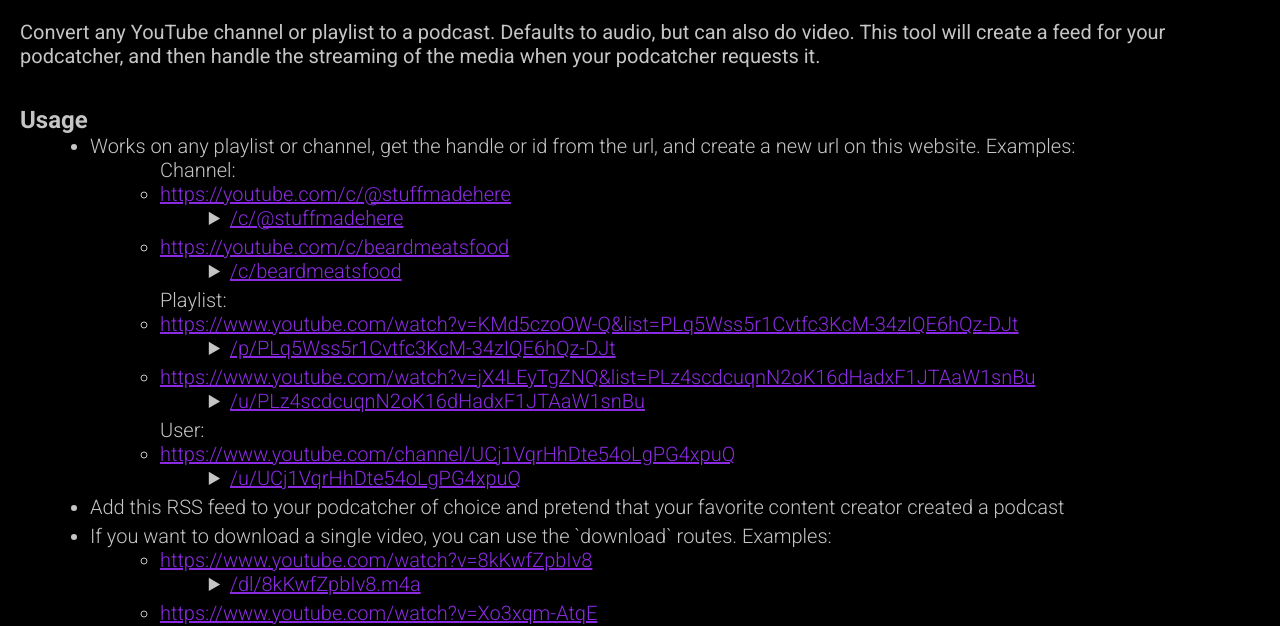
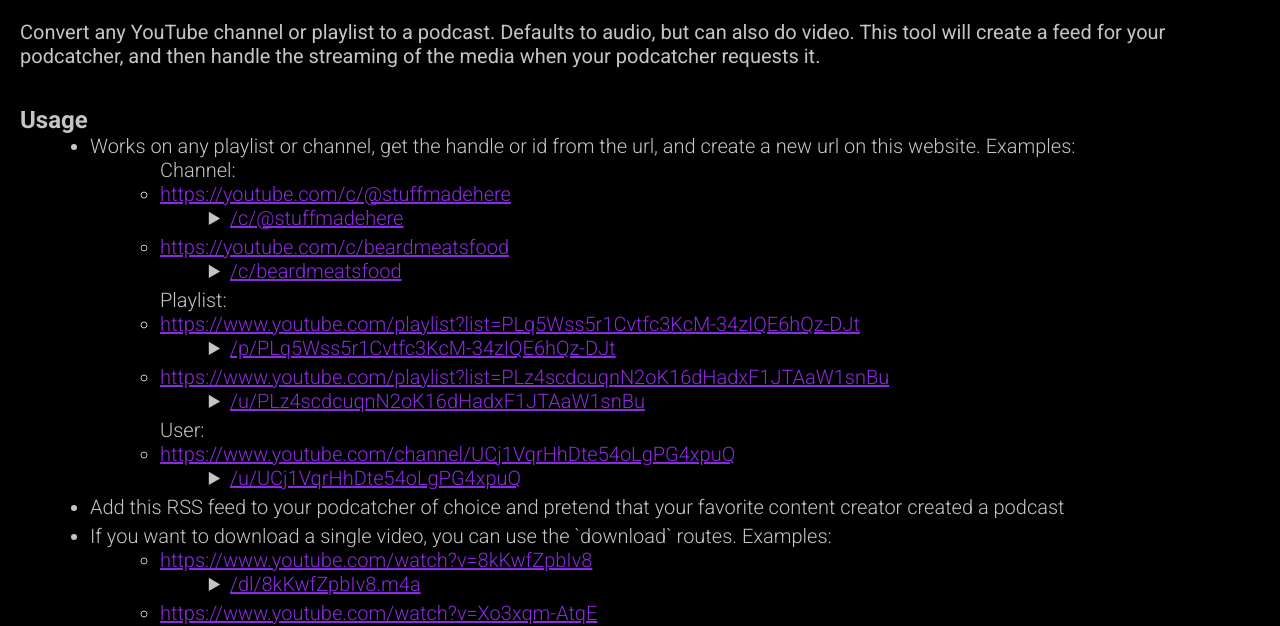
Before and after one commit to jaredkoontz/yt_feed, a Flask app: template yt_feed/templates/index.html.jinja in a window 1280 px wide. Shown: the part 250-876 px from the top of the page. Run offline with Flask 3, Linux system fonts and the light colour scheme; the template is opened without the code that fills it, so the values that code supplies are empty; parts of the project's set-up code (start-up, migrations or seed data) failed here and were passed over.

Commit message:
update user usage

```diff
--- a/yt_feed/templates/shared/user_usage.html.jinja
+++ b/yt_feed/templates/shared/user_usage.html.jinja
@@ -16,14 +16,14 @@
             </li>
             Playlist:
             <li>
-                <code><a href="https://www.youtube.com/watch?v=KMd5czoOW-Q&list=PLq5Wss5r1Cvtfc3KcM-34zIQE6hQz-DJt">https://www.youtube.com/watch?v=KMd5czoOW-Q&list=PLq5Wss5r1Cvtfc3KcM-34zIQE6hQz-DJt</a></code>
+                <code><a href="https://www.youtube.com/playlist?list=PLq5Wss5r1Cvtfc3KcM-34zIQE6hQz-DJt">https://www.youtube.com/playlist?list=PLq5Wss5r1Cvtfc3KcM-34zIQE6hQz-DJt</a></code>
                 <ol>
                     <li><code><a href="{{ DOMAIN }}/p/PLq5Wss5r1Cvtfc3KcM-34zIQE6hQz-DJt">{{ DOMAIN }}/p/PLq5Wss5r1Cvtfc3KcM-34zIQE6hQz-DJt</a></code>
                     </li>
                 </ol>
             </li>
             <li>
-                <code><a href="https://www.youtube.com/watch?v=jX4LEyTgZNQ&list=PLz4scdcuqnN2oK16dHadxF1JTAaW1snBu">https://www.youtube.com/watch?v=jX4LEyTgZNQ&list=PLz4scdcuqnN2oK16dHadxF1JTAaW1snBu</a></code>
+                <code><a href="https://www.youtube.com/playlist?list=PLz4scdcuqnN2oK16dHadxF1JTAaW1snBu">https://www.youtube.com/playlist?list=PLz4scdcuqnN2oK16dHadxF1JTAaW1snBu</a></code>
                 <ol>
                     <li>
                         <code><a href="{{ DOMAIN }}/p/PLz4scdcuqnN2oK16dHadxF1JTAaW1snBu">{{ DOMAIN }}/u/PLz4scdcuqnN2oK16dHadxF1JTAaW1snBu</a></code>
```
